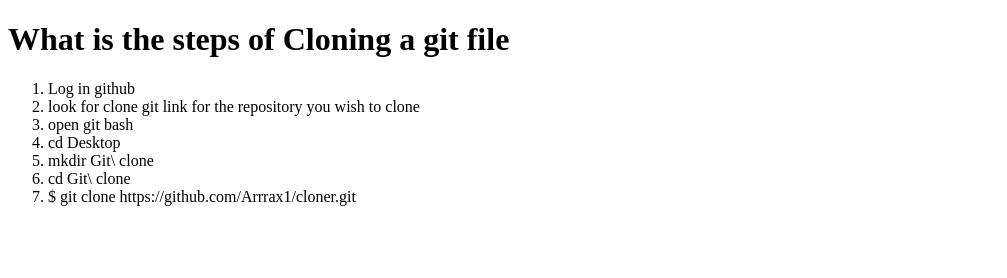
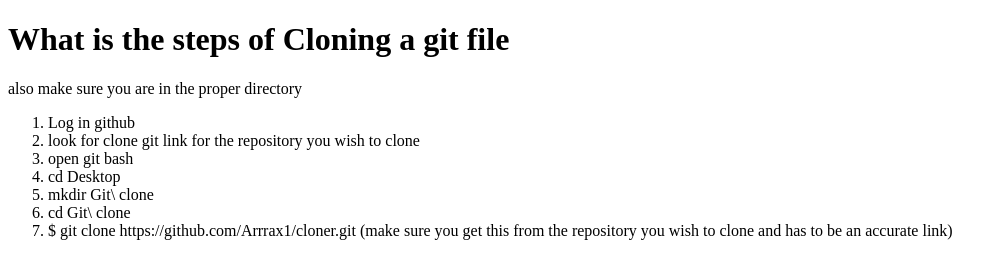
Before and after one commit to Arrrax1/cloner, a plain HTML site: page index.html in a window 1280 px wide. Shown: the whole page, without its empty margins (0-1007 px from the left). Drawn offline with Linux system fonts and the light colour scheme.

Commit message:
second commit revealed tips on the steps

```diff
--- a/index.html
+++ b/index.html
@@ -5,7 +5,7 @@
     </head>
     <body>
     <h1>What is the steps of Cloning a git file</h1>
-    <!--also make sure you are in the proper directory-->
+      <p>also make sure you are in the proper directory</p>
     <ol>
         <li>Log in github</li>
         <li> look for clone git link for the repository you wish to clone </li>
@@ -13,7 +13,7 @@
         <li> cd Desktop</li>
         <li>mkdir Git\ clone</li>
         <li> cd Git\ clone </li>
-        <li>$ git clone https://github.com/Arrrax1/cloner.git </li> <!-- make sure you get this from the repository you wish to clone and has to be an accurate link-->
+        <li>$ git clone https://github.com/Arrrax1/cloner.git   (make sure you get this from the repository you wish to clone and has to be an accurate link) </li>
 
 
 
```
